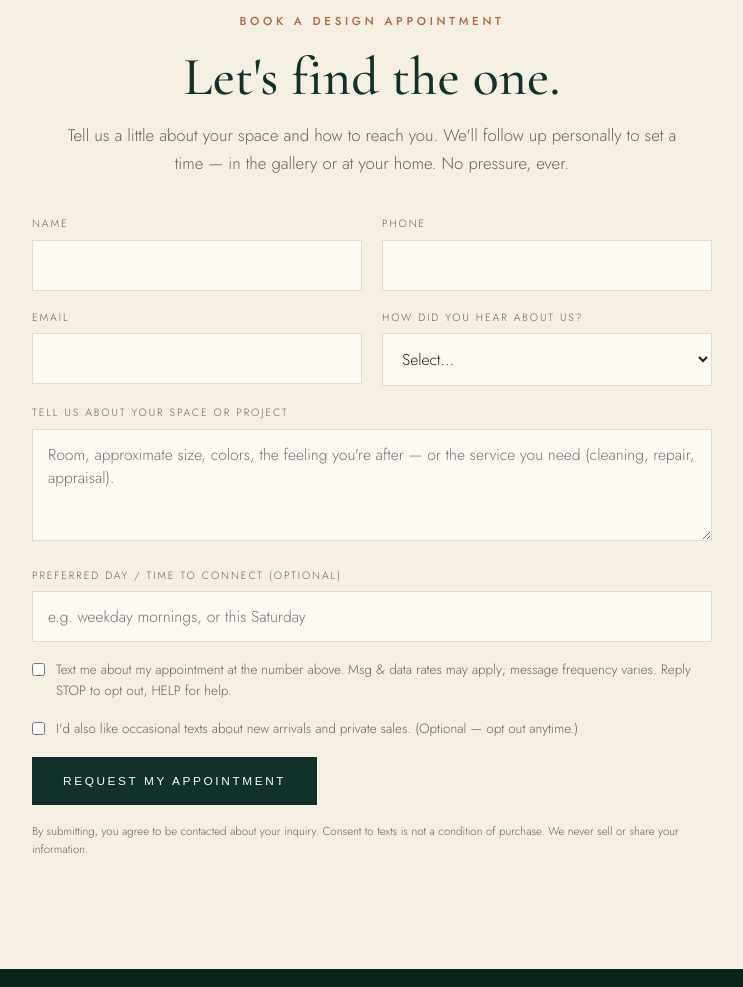
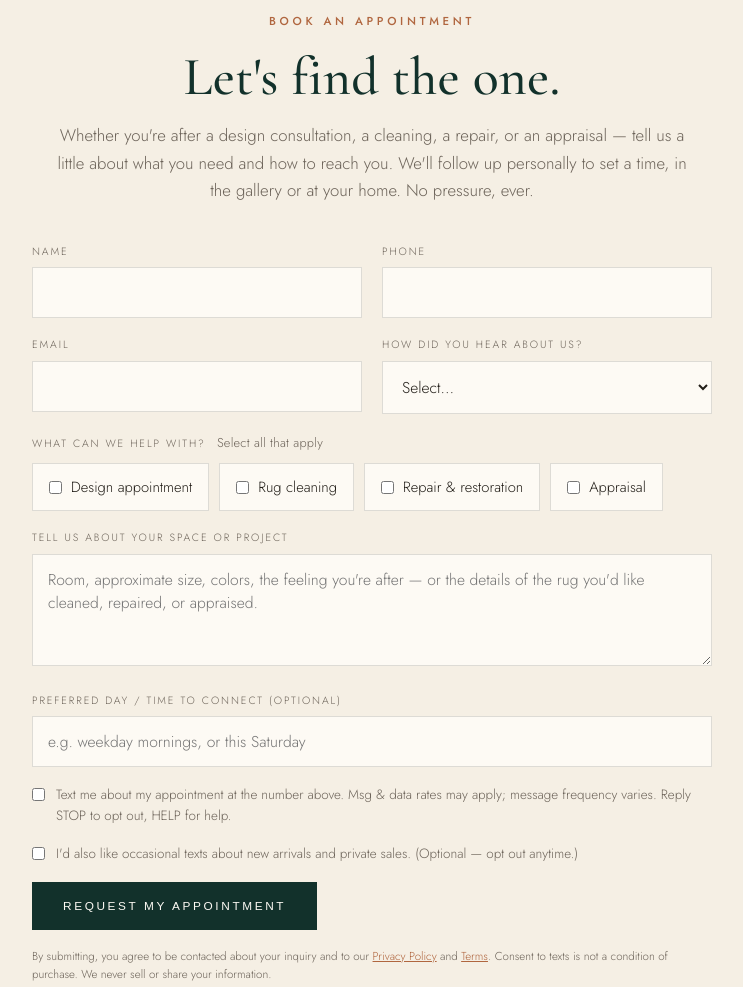
Before and after one commit to GrowWithAmeliorateLLC/pineville-rug-gallery, a plain HTML site: page index.html in a window 1280 px wide. Shown: the part 5980-6967 px from the top of the page, without its empty margins (268-1011 px from the left). Drawn offline with nearby package versions, Linux system fonts and the light colour scheme.

Commit message:
Form: add multi-select service checkboxes + link Privacy/Terms (form + footer)

```diff
--- a/index.html
+++ b/index.html
@@ -152,12 +152,20 @@
   .book form{display:grid;grid-template-columns:1fr 1fr;gap:18px 20px}
   .book .full{grid-column:1 / -1}
   .book label.fld{display:block;font-size:.66rem;text-transform:uppercase;letter-spacing:.18em;color:var(--stone);margin-bottom:7px}
+  .book .svc-select .fld{display:block;font-size:.66rem;text-transform:uppercase;letter-spacing:.18em;color:var(--stone);margin-bottom:10px}
+  .book .svc-select .fld em{font-style:normal;text-transform:none;letter-spacing:.02em;color:var(--stone);font-weight:300;font-size:.8rem;margin-left:6px}
+  .book .svc-opts{display:flex;flex-wrap:wrap;gap:10px}
+  .book .svc-opts label{display:flex;align-items:center;gap:9px;border:1px solid var(--line);background:var(--paper);padding:11px 16px;font-size:.92rem;color:var(--ink);cursor:pointer;transition:.2s;user-select:none}
+  .book .svc-opts label:hover{border-color:var(--clay)}
+  .book .svc-opts input{width:auto;margin:0;flex:none}
+  .book .svc-opts label:has(input:checked){border-color:var(--pine);background:var(--sand);color:var(--pine)}
   .book input,.book select,.book textarea{width:100%;font-family:'Jost';font-weight:300;font-size:.98rem;padding:13px 15px;border:1px solid var(--line);background:var(--paper);color:var(--ink);outline:none;transition:.25s}
   .book input:focus,.book select:focus,.book textarea:focus{border-color:var(--clay)}
   .book textarea{min-height:112px;resize:vertical}
   .book .consent{grid-column:1 / -1;display:flex;gap:11px;align-items:flex-start;font-size:.84rem;color:var(--stone);line-height:1.5;cursor:pointer}
   .book .consent input{width:auto;margin-top:3px;flex:none}
   .book .fineprint{grid-column:1 / -1;font-size:.72rem;color:var(--stone);line-height:1.55}
+  .book .fineprint a{color:var(--clay);text-decoration:underline}
   .book .hp{position:absolute;left:-9999px;width:1px;height:1px;overflow:hidden}
   .book .submit-row{grid-column:1 / -1;display:flex;align-items:center;gap:20px;flex-wrap:wrap}
   .book .msg{font-size:.9rem;font-weight:400}
@@ -187,6 +195,8 @@
   footer li{margin-bottom:11px;font-size:.9rem}
   footer li a:hover{color:#fff}
   .foot-bottom{display:flex;justify-content:space-between;flex-wrap:wrap;gap:14px;padding-top:26px;font-size:.76rem;color:rgba(245,239,228,.5)}
+  .foot-bottom a{color:rgba(245,239,228,.7)}
+  .foot-bottom a:hover{color:#fff}
 
   /* chat bubble */
   .chat{position:fixed;right:26px;bottom:26px;z-index:60;background:var(--clay);color:#fff;width:60px;height:60px;border-radius:50%;display:flex;align-items:center;justify-content:center;box-shadow:0 10px 30px rgba(12,34,29,.35);cursor:pointer;transition:.3s}
@@ -433,13 +443,13 @@
   </div>
 </section>
 
-<!-- BOOK A DESIGN APPOINTMENT -->
+<!-- BOOK AN APPOINTMENT -->
 <section id="book" class="book">
   <div class="wrap">
     <div class="sec-head">
-      <span class="eyebrow">Book a Design Appointment</span>
+      <span class="eyebrow">Book an Appointment</span>
       <h2>Let's find the one.</h2>
-      <p>Tell us a little about your space and how to reach you. We'll follow up personally to set a time — in the gallery or at your home. No pressure, ever.</p>
+      <p>Whether you're after a design consultation, a cleaning, a repair, or an appraisal — tell us a little about what you need and how to reach you. We'll follow up personally to set a time, in the gallery or at your home. No pressure, ever.</p>
     </div>
     <form id="book-form" novalidate>
       <div><label class="fld" for="bf-name">Name</label><input id="bf-name" name="name" autocomplete="name" required></div>
@@ -455,7 +465,16 @@
           <option>Returning client</option>
           <option>Other</option>
         </select></div>
-      <div class="full"><label class="fld" for="bf-project">Tell us about your space or project</label><textarea id="bf-project" name="project" placeholder="Room, approximate size, colors, the feeling you're after — or the service you need (cleaning, repair, appraisal)."></textarea></div>
+      <div class="full svc-select">
+        <span class="fld">What can we help with? <em>Select all that apply</em></span>
+        <div class="svc-opts">
+          <label><input type="checkbox" name="services" value="Design Appointment"><span>Design appointment</span></label>
+          <label><input type="checkbox" name="services" value="Rug Cleaning"><span>Rug cleaning</span></label>
+          <label><input type="checkbox" name="services" value="Repair &amp; Restoration"><span>Repair &amp; restoration</span></label>
+          <label><input type="checkbox" name="services" value="Appraisal"><span>Appraisal</span></label>
+        </div>
+      </div>
+      <div class="full"><label class="fld" for="bf-project">Tell us about your space or project</label><textarea id="bf-project" name="project" placeholder="Room, approximate size, colors, the feeling you're after — or the details of the rug you'd like cleaned, repaired, or appraised."></textarea></div>
       <div class="full"><label class="fld" for="bf-pref">Preferred day / time to connect (optional)</label><input id="bf-pref" name="preferred" placeholder="e.g. weekday mornings, or this Saturday"></div>
       <label class="consent"><input type="checkbox" name="sms_transactional" value="1"><span>Text me about my appointment at the number above. Msg &amp; data rates may apply; message frequency varies. Reply STOP to opt out, HELP for help.</span></label>
       <label class="consent"><input type="checkbox" name="sms_marketing" value="1"><span>I'd also like occasional texts about new arrivals and private sales. (Optional — opt out anytime.)</span></label>
@@ -464,7 +483,7 @@
         <button type="submit" class="btn solid">Request My Appointment</button>
         <span class="msg" id="bf-msg" role="status" aria-live="polite"></span>
       </div>
-      <p class="fineprint">By submitting, you agree to be contacted about your inquiry. Consent to texts is not a condition of purchase. We never sell or share your information.</p>
+      <p class="fineprint">By submitting, you agree to be contacted about your inquiry and to our <a href="/privacy.html">Privacy Policy</a> and <a href="/terms.html">Terms</a>. Consent to texts is not a condition of purchase. We never sell or share your information.</p>
     </form>
   </div>
 </section>
@@ -546,6 +565,7 @@
     </div>
     <div class="foot-bottom">
       <span>© 2026 Pineville Rug Gallery. All rights reserved.</span>
+      <span><a href="/privacy.html">Privacy Policy</a> &nbsp;·&nbsp; <a href="/terms.html">Terms of Service</a></span>
       <span>Family-owned since 1986 · Serving the Charlotte area</span>
     </div>
   </div>
@@ -564,7 +584,7 @@
     n.style.border='1px solid var(--line)'; n.style.boxShadow='0 20px 40px rgba(12,34,29,.15)';
   });
 
-  // Design-appointment form -> /api/pineville-lead (server-side GHL upsert)
+  // Appointment form -> /api/pineville-lead (server-side GHL upsert)
   (function(){
     var f = document.getElementById('book-form'); if(!f) return;
     f.addEventListener('submit', async function(e){
@@ -574,6 +594,7 @@
       var data = Object.fromEntries(new FormData(f).entries());
       data.sms_transactional = f.sms_transactional.checked;
       data.sms_marketing = f.sms_marketing.checked;
+      data.services = Array.prototype.map.call(f.querySelectorAll('input[name="services"]:checked'), function(c){ return c.value; });
       data.page = location.href;
       if(!data.name || !data.phone || !data.email){
         msg.className='msg err'; msg.textContent='Please add your name, phone, and email.'; btn.disabled=false; return;
```
